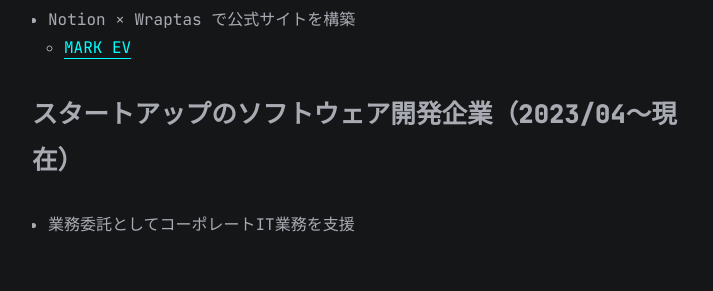
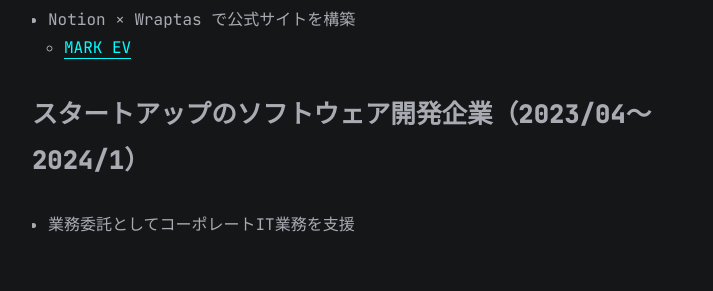
Before and after one commit to kaze3desu/kaze3desu.github.io, a Jekyll site: the page built from all_collections/_posts/2023-04-08-PortFolio.md, in a window 1280 px wide and 900 px high, scrolled down 3176 px. Shown: the part 420-711 px from the top of the window, without its empty margins (283-996 px from the left). Built offline with Jekyll 4.4.1, drawn with Linux system fonts in a browser that asks for light colours.

Commit message:
Update 2023-04-08-PortFolio.md

```diff
--- a/all_collections/_posts/2023-04-08-PortFolio.md
+++ b/all_collections/_posts/2023-04-08-PortFolio.md
@@ -141,6 +141,6 @@ etc...
 - Notion × Wraptas で公式サイトを構築
   - [MARK EV](https://markev.net/)
 
-### スタートアップのソフトウェア開発企業（2023/04〜現在）
+### スタートアップのソフトウェア開発企業（2023/04〜2024/1）
 
 - 業務委託としてコーポレートIT業務を支援
```
